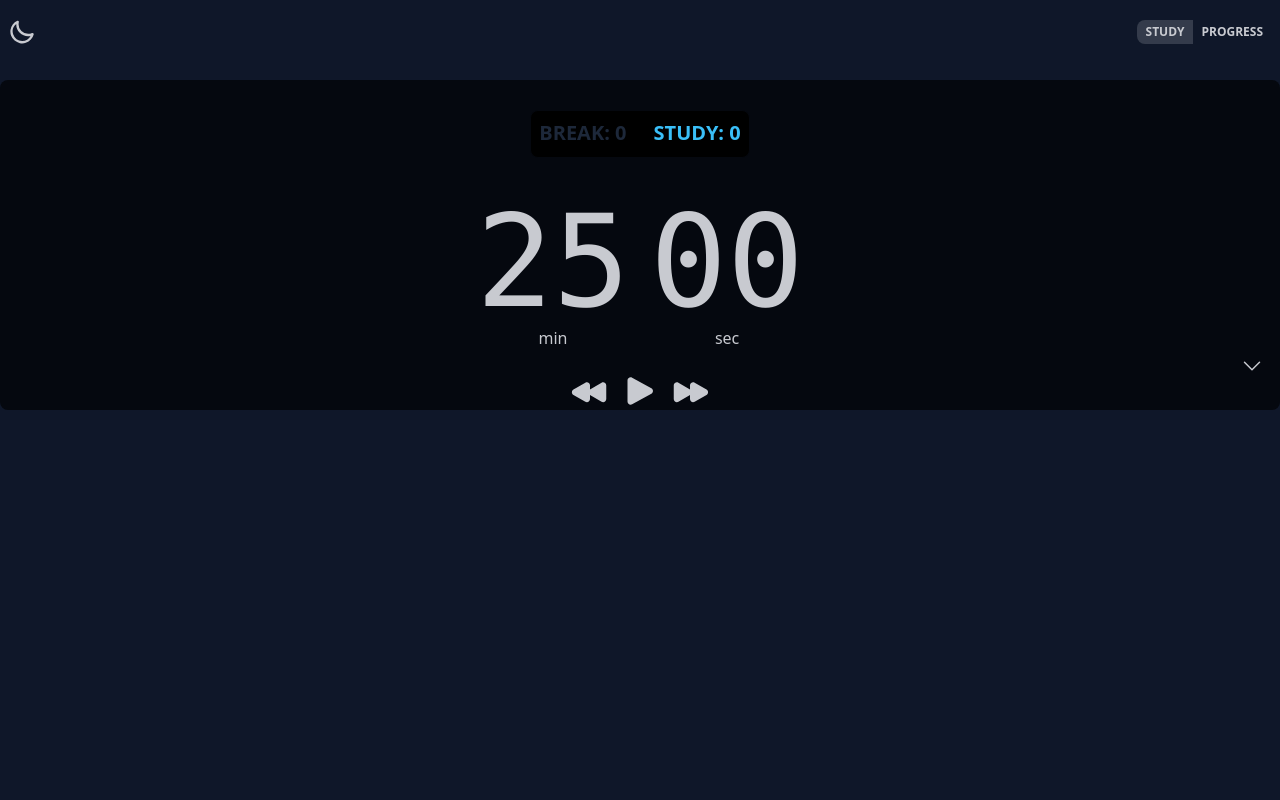
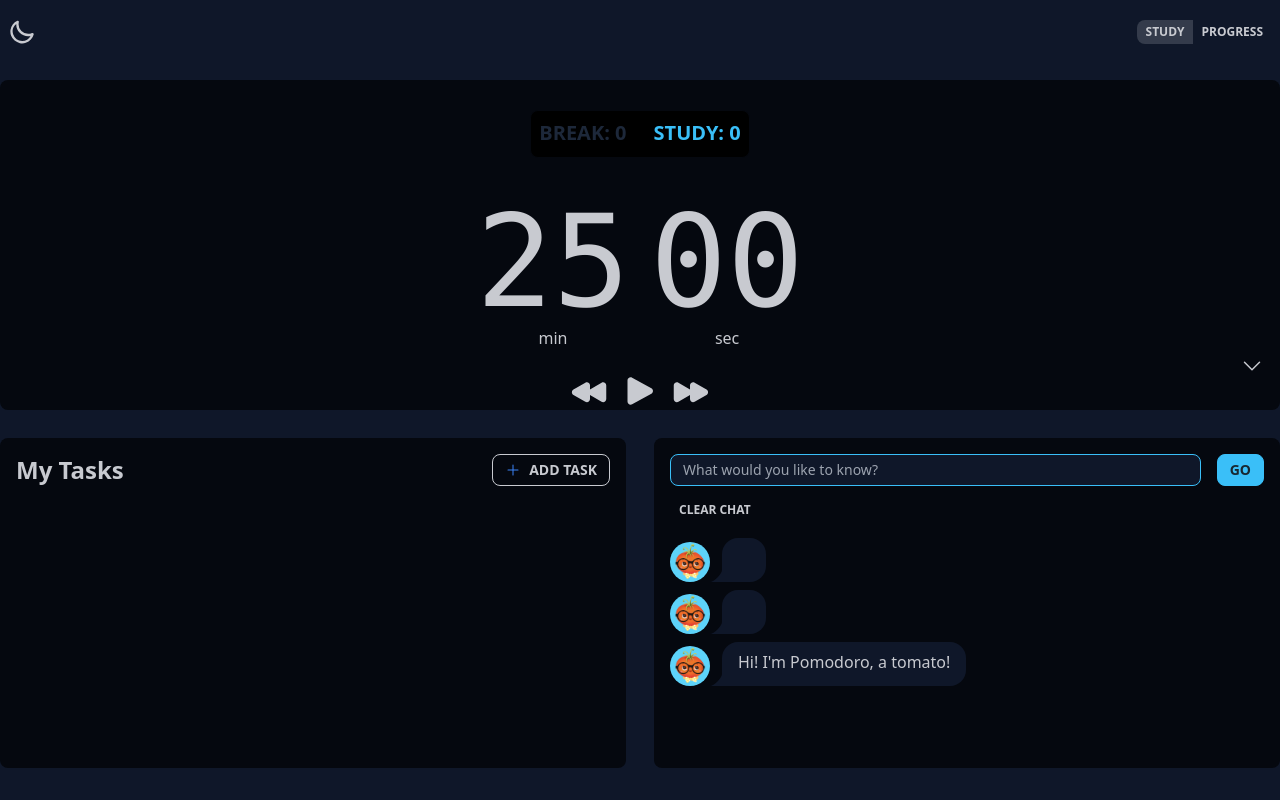
Before and after one commit to etretf/pomodoro-app, a React (Vite) app in the folder pomodoro-react/: page /study in a window 1280 px wide. Built offline with nearby package versions, Linux system fonts and the light colour scheme.

Commit message:
Tab switching

```diff
--- a/pomodoro-react/src/App.jsx
+++ b/pomodoro-react/src/App.jsx
@@ -31,7 +31,19 @@ useEffect(() => {
     }
 }, [])
 
-console.log(isMobile)
+useEffect(() => {
+    if(!isMobile){
+        setOpenTab('all');
+        console.log(openTab);
+    }
+    if(isMobile){
+        // default tab is timer
+        setOpenTab('timer');
+    }
+}, [isMobile])
+
+
+
 
 const [data, setData] = useState({key:'value'});
 const [chat, setChat] = useState([{1:2},{3:4}]);
@@ -54,7 +66,7 @@ const [progressData, setProgressData] = useState(() => {
       {
         const arrayToReturn = JSON.parse(localStorage.getItem("sessionData"))
         const dateExists = arrayToReturn.find(item => item.fullDate === fullDate)
-        console.log("hello",dateExists)
+        // console.log("hello",dateExists)
         return((dateExists) ? [...arrayToReturn] : [...arrayToReturn, {fullDate: fullDate, date: date, count: 0}] )
       }
       else {
@@ -66,9 +78,9 @@ const [progressData, setProgressData] = useState(() => {
 //index of the today's date item in progressData
 
 const currentIndex = progressData.findIndex(item => item.fullDate === fullDate);
-console.log(currentIndex)
+// console.log(currentIndex)
 
-console.log("Array", progressData)
+// console.log("Array", progressData)
 
 //limiting progressData to only contain the latest 7 entries
 
@@ -141,7 +153,7 @@ useEffect(() => {
 
 
 useEffect(() => {
-    console.log("update")
+    // console.log("update")
     localStorage.setItem("sessionData", JSON.stringify(progressData))
 }, [progressData[currentIndex].count]);
 
--- a/pomodoro-react/src/components/ChatBot.jsx
+++ b/pomodoro-react/src/components/ChatBot.jsx
@@ -72,7 +72,7 @@ export default function ChatBot(props)
     currentChat.reverse()
 
     return(
-        <div className={`home-component max-container ${props.openTab !== 'chat' ? 'hidden' : 'flex flex-col col-span-1'}`}>
+        <div className={`home-component max-container ${props.openTab !== 'chat' && props.openTab !== 'all' ? 'hidden' : ''} ${props.openTab === 'all' && 'flex flex-col half-w-component'}`}>
 
             <form className="x-flex w-full" onSubmit={event => handleSubmit(event, chatQuestion)} onFocus={event => handleFocus(event)}>
                 <input
--- a/pomodoro-react/src/components/Pomodoro.jsx
+++ b/pomodoro-react/src/components/Pomodoro.jsx
@@ -7,7 +7,7 @@ export default function Pomodoro(props){
 
 
   return(
-      <div className={`home-component relative justify-center overflow-auto ${props.openTab !== 'timer' ? 'hidden' : 'flex flex-col' }`}>
+      <div className={`home-component relative justify-center overflow-auto flex flex-col ${props.openTab === 'timer' || props.openTab === 'all' ? '' : 'hidden' }`}>
 
       <div className='btn no-animation pointer-events-none bg-base-300 flex gap-7 m-10 p-2 join'>
           <p className={ props.sessionType === 'short break' || props.sessionType === 'long break' ? "text-primary text-xl join-item" : "text-neutral text-xl join-item"}>
--- a/pomodoro-react/src/components/ToDo.jsx
+++ b/pomodoro-react/src/components/ToDo.jsx
@@ -143,7 +143,7 @@ export default function ToDo(props)
 
 
     return(
-        <div className={`home-component to-do-component max-container ${props.openTab !== 'todo' ? 'hidden' : 'flex flex-col col-span-1'}`}>
+        <div className={`home-component to-do-component max-container ${props.openTab !== 'todo' && props.openTab !== 'all' ? 'hidden' : ''} ${props.openTab === 'all' && 'flex flex-col half-w-component'}`}>
             <div className="x-flex w-full">
                 <h2>My Tasks</h2>
                 <button
```
